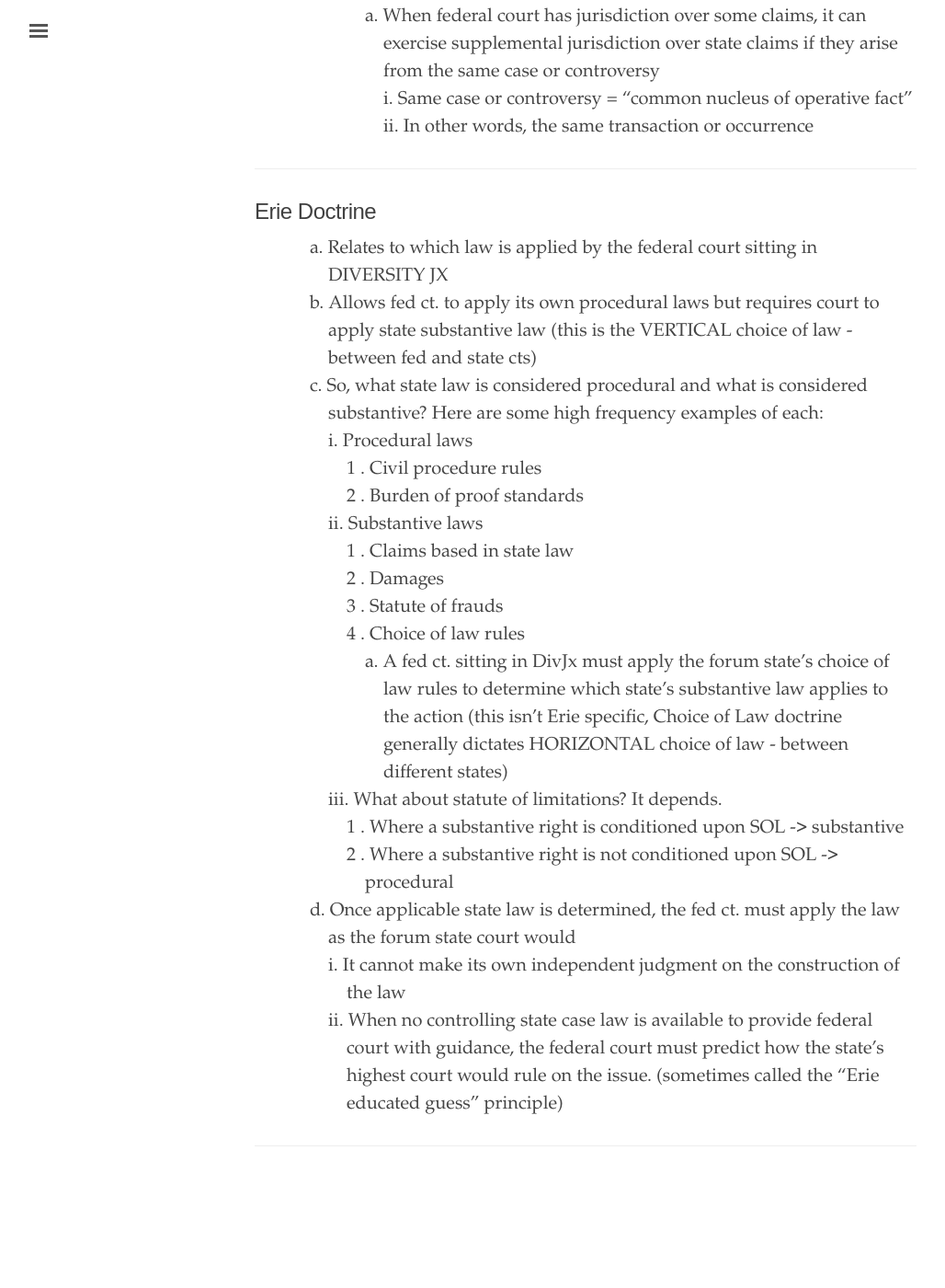
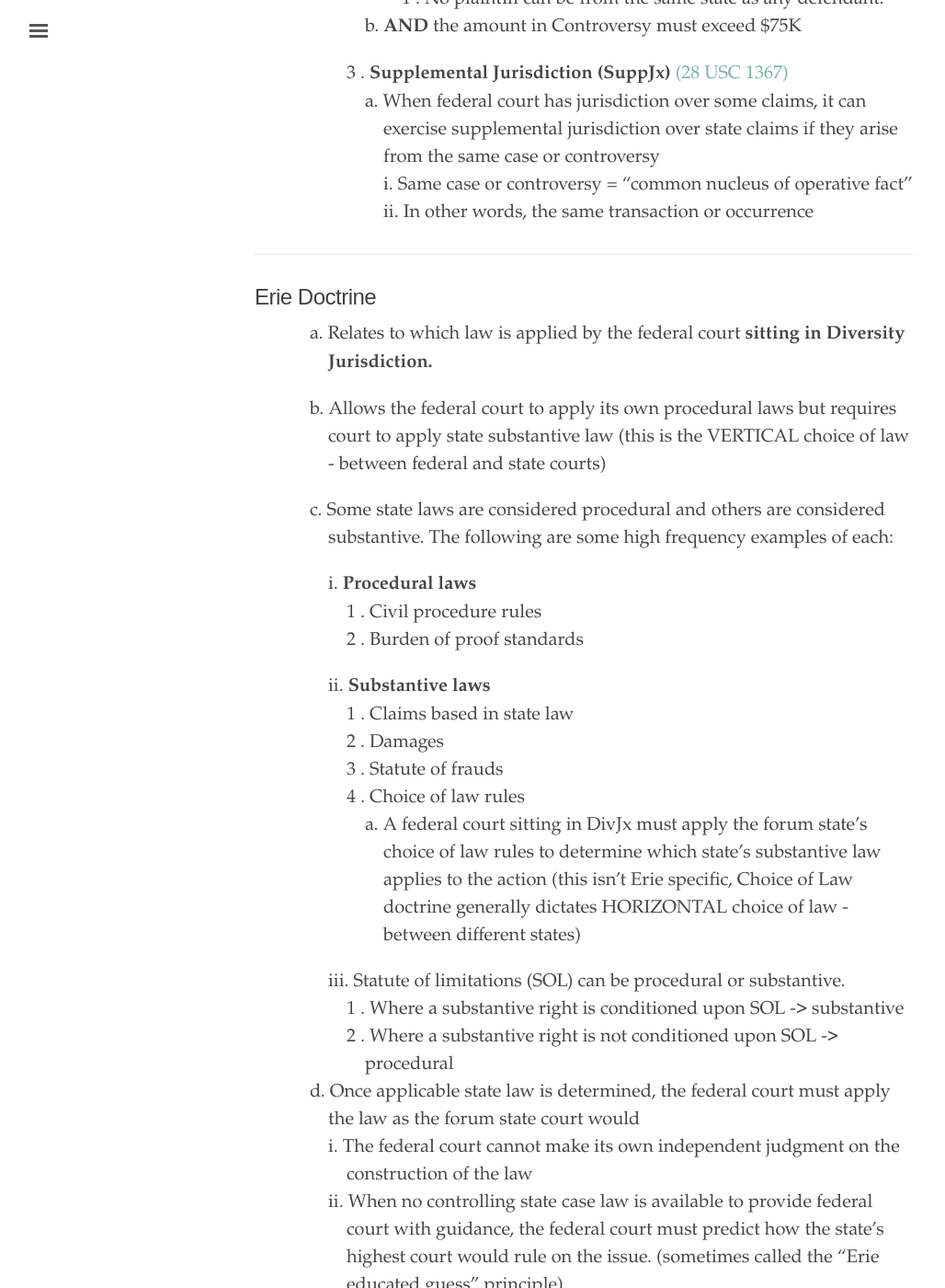
Before and after one commit to binipringle/torts, a Jekyll site: the page built from _texts/0-outline.md, in a window 1280 px wide and 1400 px high, scrolled down 1262 px. Shown: the whole window at 92% size, without its empty margins (3-1031 px from the left). Built offline with Jekyll 4.4.1, drawn with Linux system fonts in a browser that asks for light colours; before the commit the page ends 2609 px from its top, so only the background shows below that; some of the changed text lies outside the part shown.

Commit message:
edited outline

```diff
--- a/_texts/0-outline.md
+++ b/_texts/0-outline.md
@@ -26,22 +26,24 @@
 
 ## Subject Matter Jurisdiction
 
-- {:.indent-3}a.	Subject Matter Jurisdiction is the court’s power over a specific dispute, as contrasted to Personal Jurisdiction which relates to the court’s power over an individual.
-- {:.indent-4}i.	SMJ has to do with whether the case can be in state or federal court
+- Subject Matter Jurisdiction (SMJx) is the court’s power over a specific dispute, as contrasted to Personal Jurisdiction which relates to the court’s power over an individual. SMJx has to do with whether the case can be in state or federal court.
 
-- {:.indent-3}b. **Subject Matter Jurisdiction in Federal Courts (SMJx)**
-- {:.indent-4}i. Requirements:
-- {:.indent-5}1 .	Federal Question [(28 USC 1331)](https://www.law.cornell.edu/uscode/text/28/1331)
+- {:.indent-3}**Subject Matter Jurisdiction in Federal Courts**
+- {:.indent-4}For a case to be heard in federal court, it must meet at least one of the following three requirements:
+
+- {:.indent-5}1 . **Federal Question** [(28 USC 1331)](https://www.law.cornell.edu/uscode/text/28/1331)
 - {:.indent-6}a.	A claim arising under federal statute, U.S. Constitution, or U.S. treaties.
 - {:.indent-6}b.	Other exceptions (like if the US is a party, or specialty courts like Bankruptcy)
+
 - {:.indent-5}2 .	**Diversity Jurisdiction (DivJx)** [(28 USC 1332)](https://www.law.cornell.edu/uscode/text/28/1332)
-- {:.indent-6}a.	Complete diversity of citizenship among all parties
+- {:.indent-6}a.	There must be complete diversity of citizenship among all parties
 - {:.indent-7}i.	“Citizenship”
 - {:.indent-8}1 .	For persons = residence
-- {:.indent-8}2 .	For corporations = place of primary business OR where it is incorporated
+- {:.indent-8}2 .	For corporations = place of primary business **OR** where it is incorporated
 - {:.indent-7}ii.	“Among all parties”
 - {:.indent-8}1 .	No plaintiff can be from the same state as any defendant.
-- {:.indent-6}b.	AND! Amount in Controversy exceeds $75K
+- {:.indent-6}b.	**AND** the amount in Controversy must exceed $75K
+
 - {:.indent-5}3 .	**Supplemental Jurisdiction (SuppJx)** [(28 USC 1367)](https://www.law.cornell.edu/uscode/text/28/1367)
 - {:.indent-6}a.	When federal court has jurisdiction over some claims, it can exercise supplemental jurisdiction over state claims if they arise from the same case or controversy
 - {:.indent-7}i.	Same case or controversy = “common nucleus of operative fact”
@@ -51,23 +53,28 @@
 
 ## Erie Doctrine
 
-- {:.indent-3}a.	Relates to which law is applied by the federal court sitting in DIVERSITY JX
-- {:.indent-3}b.	Allows fed ct. to apply its own procedural laws but requires court to apply state substantive law (this is the VERTICAL choice of law - between fed and state cts)
-- {:.indent-3}c.	So, what state law is considered procedural and what is considered substantive? Here are some high frequency examples of each:
-- {:.indent-4}i.	Procedural laws
+- {:.indent-3}a.	Relates to which law is applied by the federal court **sitting in Diversity Jurisdiction.**
+
+- {:.indent-3}b.	Allows the federal court to apply its own procedural laws but requires court to apply state substantive law (this is the VERTICAL choice of law - between federal and state courts)
+
+- {:.indent-3}c.	Some state laws are considered procedural and others are considered substantive. The following are some high frequency examples of each:
+
+- {:.indent-4}i.	**Procedural laws**
 - {:.indent-5}1 .	Civil procedure rules
 - {:.indent-5}2 .	Burden of proof standards
-- {:.indent-4}ii.	Substantive laws
+
+- {:.indent-4}ii.	**Substantive laws**
 - {:.indent-5}1 . Claims based in state law
 - {:.indent-5}2 .	Damages
 - {:.indent-5}3 .	Statute of frauds
 - {:.indent-5}4 .	Choice of law rules
-- {:.indent-6}a.	A fed ct. sitting in DivJx must apply the forum state’s choice of law rules to determine which state’s substantive law applies to the action (this isn’t Erie specific, Choice of Law doctrine generally dictates HORIZONTAL choice of law - between different states)
-- {:.indent-4}iii.	What about statute of limitations? It depends.
+- {:.indent-6}a.	A federal court sitting in DivJx must apply the forum state’s choice of law rules to determine which state’s substantive law applies to the action (this isn’t Erie specific, Choice of Law doctrine generally dictates HORIZONTAL choice of law - between different states)
+
+- {:.indent-4}iii.	Statute of limitations (SOL) can be procedural or substantive.
 - {:.indent-5}1 .	Where a substantive right is conditioned upon SOL -> substantive
 - {:.indent-5}2 .	Where a substantive right is not conditioned upon SOL -> procedural
-- {:.indent-3}d.	Once applicable state law is determined, the fed ct. must apply the law as the forum state court would
-- {:.indent-4}i.	It cannot make its own independent judgment on the construction of the law
+- {:.indent-3}d.	Once applicable state law is determined, the federal court must apply the law as the forum state court would
+- {:.indent-4}i.	The federal court cannot make its own independent judgment on the construction of the law
 - {:.indent-4}ii.	When no controlling state case law is available to provide federal court with guidance, the federal court must predict how the state’s highest court would rule on the issue. (sometimes called the “Erie educated guess” principle)
 
 ---
```
